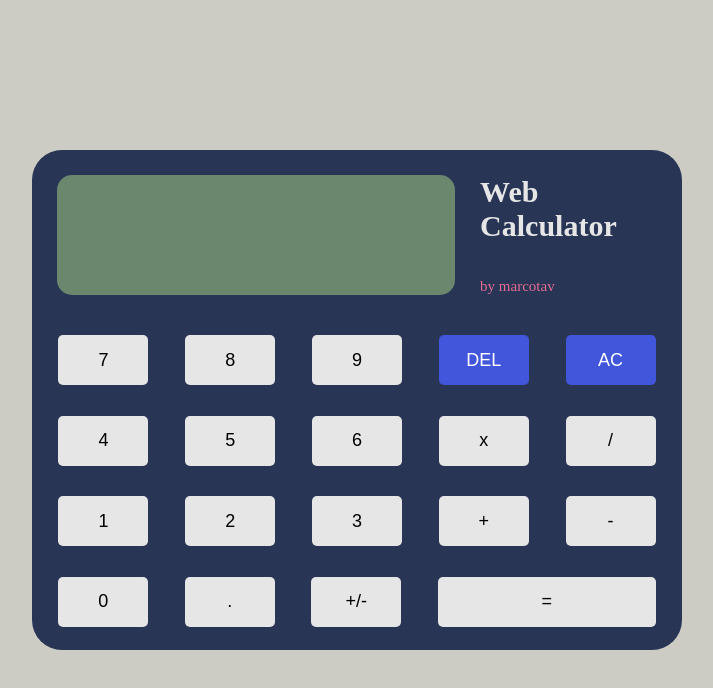
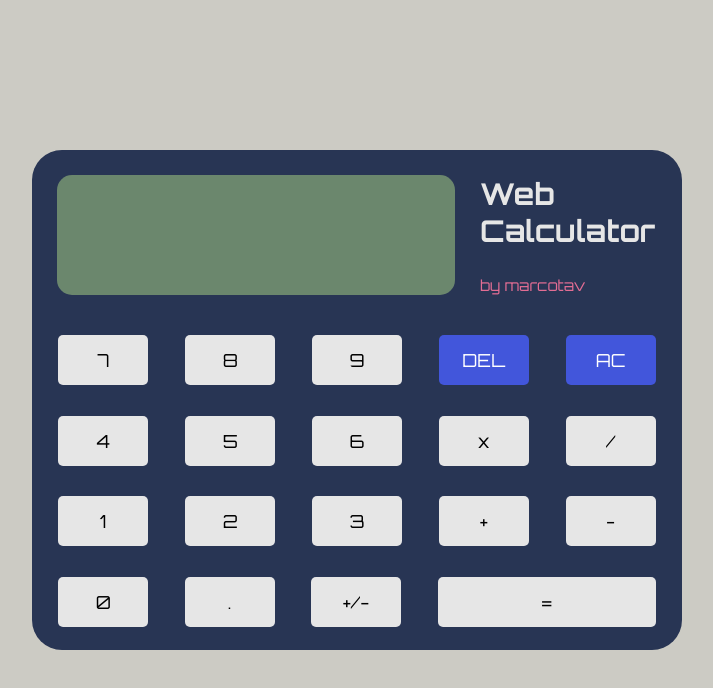
Before and after one commit to marco-tav/calculator, a plain HTML site: page index.html in a window 1280 px wide. Shown: the whole page, without its empty margins (283-996 px from the left). Drawn offline with Linux system fonts and the light colour scheme.

Commit message:
Add new custom font.

```diff
--- a/styles/style.css
+++ b/styles/style.css
@@ -1,3 +1,8 @@
+@font-face {
+    font-family: "Orbitron";
+    src: url('../fonts/Orbitron/Orbitron-VariableFont_wght.ttf');
+}
+
 * {
     box-sizing: border-box;
     margin: 0;
@@ -10,6 +15,7 @@ body {
     align-items: center;
     background-color: #cccbc4;
     height: 100vh;
+    font-family: "Orbitron";
 }
 
 .calculator-body {
@@ -86,6 +92,7 @@ body {
     border: 0;
     border-radius: 5px;
     font-size: 18px;
+    font-family: "Orbitron";
 }
 
 #del,
```
Also changed, not shown: fonts/Orbitron/OFL.txt (added), fonts/Orbitron/Orbitron-VariableFont_wght.ttf (added), fonts/Orbitron/README.txt (added).
